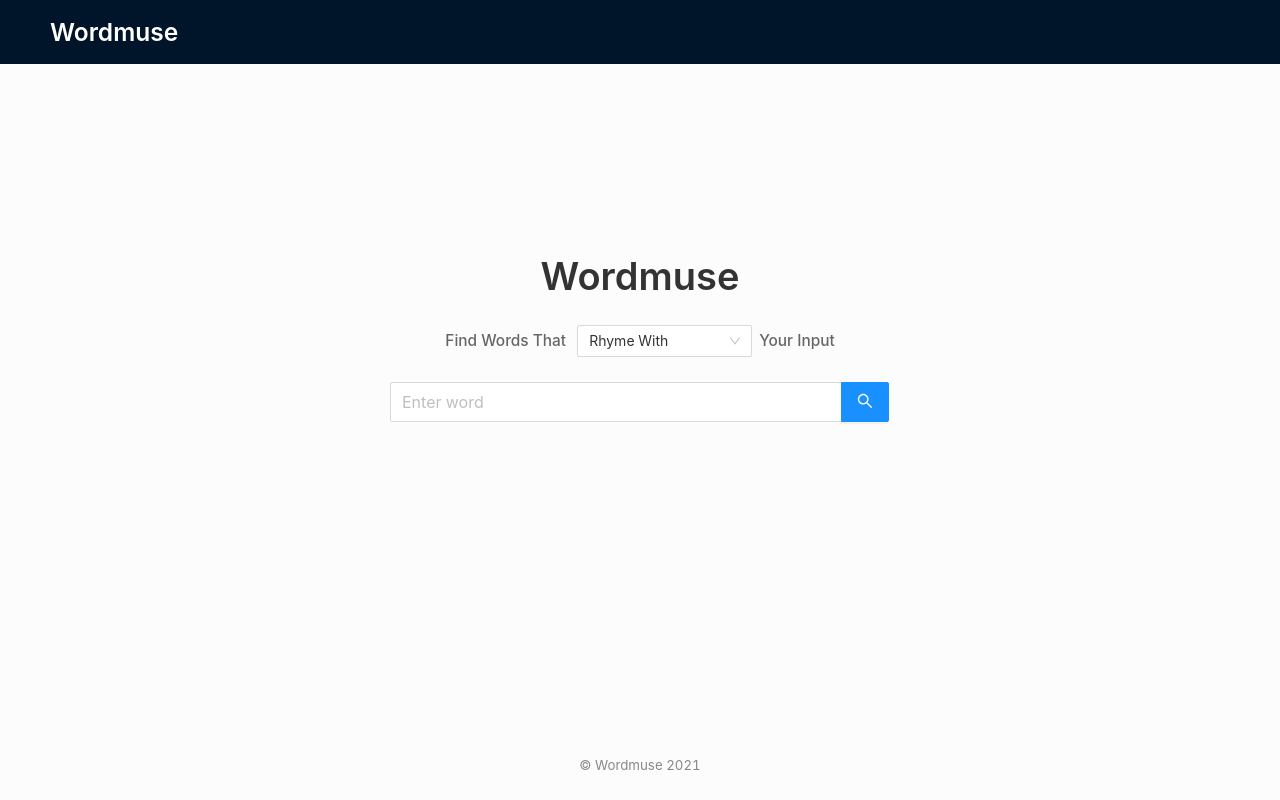
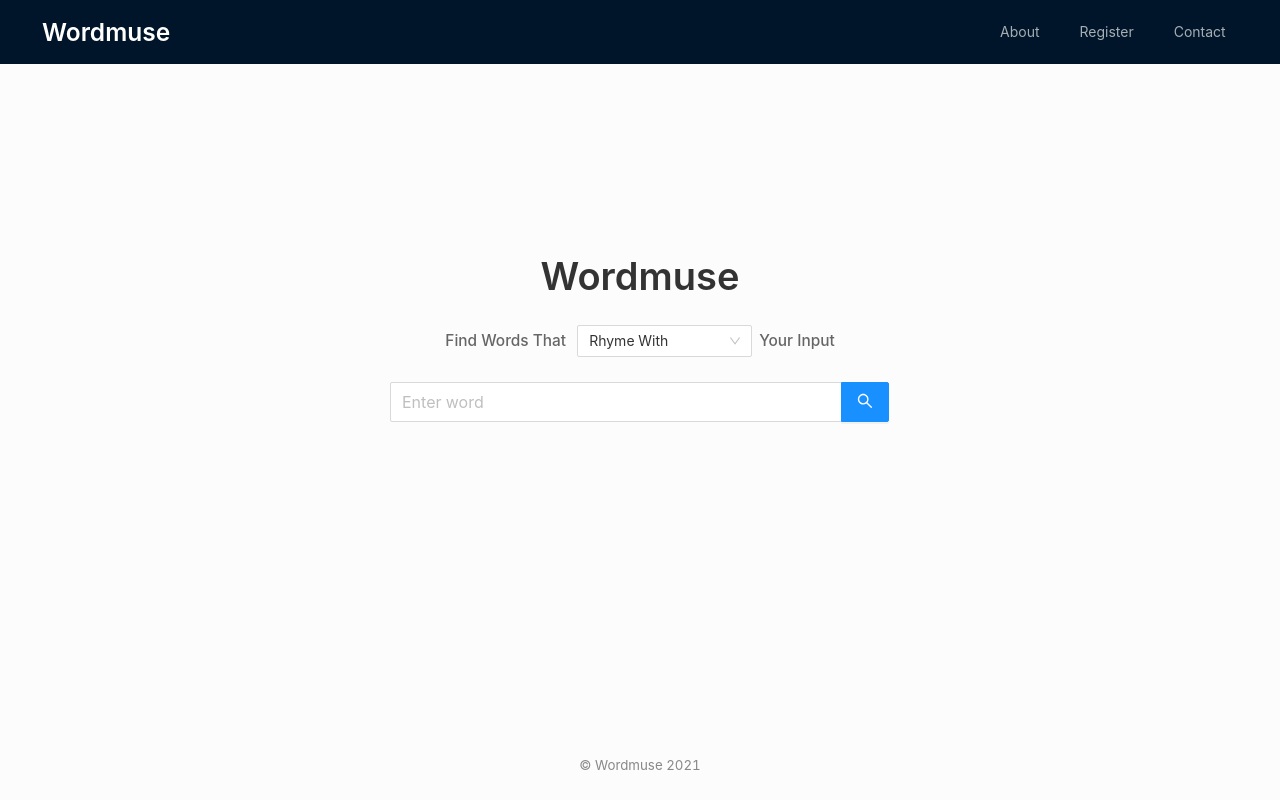
Before and after one commit to 0xAMR/wordmuse, a React (Create React App) app: page / in a window 1280 px wide. Built offline with nearby package versions, Linux system fonts and the light colour scheme; a small style sheet from the web is missing.

Commit message:
✨ 🚧 fetch and partially, conditionally display definition

```diff
--- a/src/App.tsx
+++ b/src/App.tsx
@@ -8,7 +8,7 @@ import styled from 'styled-components';
 import ResultsList from './components/ResultsList';
 
 // Ant Design
-import { Input, Layout, Typography, Select } from 'antd';
+import { Input, Layout, Typography, Select, Menu } from 'antd';
 const { Search } = Input;
 const { Header, Content, Footer } = Layout;
 const { Title } = Typography;
@@ -37,6 +37,7 @@ const StyledApp = styled.main`
     display: flex;
     flex-direction: row;
     justify-content: space-between;
+    padding: 0 0 0 3em;
 
     & .main__logo {
       color: white;
@@ -115,6 +116,16 @@ export default function App() {
       <Layout className="layout main__layout">
         <Header className="main__header">
           <div className="main__logo">Wordmuse</div>
+          <Menu
+            className="main__menu"
+            style={{ width: '300px' }}
+            theme="dark"
+            mode="horizontal"
+          >
+            <Menu.Item key="about">About</Menu.Item>
+            <Menu.Item key="register"> Register</Menu.Item>
+            <Menu.Item key="contact">Contact</Menu.Item>
+          </Menu>
         </Header>
         {!resultsActive ? (
           <Content className="main__content">
--- a/src/components/Definition/index.tsx
+++ b/src/components/Definition/index.tsx
@@ -1,7 +1,44 @@
+// React
+import { useEffect, useState } from 'react';
+
+// Styling
+import styled from 'styled-components';
+
+// Ant Design
+import { Typography } from 'antd';
+const { Title } = Typography;
+
+const StyledDefinition = styled.div``;
+
 type DefinitionProps = {
   definedWord: string;
 };
 
 export default function Definition({ definedWord }: DefinitionProps) {
-  return <div className="definition">I will define {definedWord}</div>;
+  const [test, setTest] = useState<any[]>([]);
+
+  // fetch definition on mount
+  useEffect(() => {
+    (async () => {
+      const response = await fetch(
+        `https://api.dictionaryapi.dev/api/v2/entries/en/${definedWord}`
+      );
+      const _data = await response.json();
+
+      setTest(_data);
+    })();
+  }, [definedWord]);
+
+  return (
+    <StyledDefinition>
+      {test.length > 0 && (
+        <>
+          <Title className="list__title" level={3}>
+            {test[0]?.phonetic}
+          </Title>
+          <p>{test[0]?.meanings[0]?.definitions[0]?.definition}</p>
+        </>
+      )}
+    </StyledDefinition>
+  );
 }
--- a/src/components/ResultsList/index.tsx
+++ b/src/components/ResultsList/index.tsx
@@ -66,16 +66,18 @@ export default function ResultsList({
   return (
     <StyledList>
       <Button
-        onClick={backHome}
+        onClick={() => {
+          activeDefinition ? setActiveDefinition(false) : backHome();
+        }}
         type="primary"
         icon={<ArrowLeftOutlined />}
         size="large"
       >
-        Return Home
+        {activeDefinition ? 'Back' : 'Return Home'}
       </Button>
 
       {isEmpty(data) ? (
-        <Title className="list__title" level={4}>
+        <Title className="list__title" level={3}>
           Sorry, we could not find any results for your search. Please try
           searching for a different word.
         </Title>
@@ -94,6 +96,7 @@ export default function ResultsList({
         <div className="list__container">
           {Object.values(data).map((result) => (
             <Result
+              key={result.word}
               search={setDefinedWord}
               define={setActiveDefinition}
               title={result.word}
```
